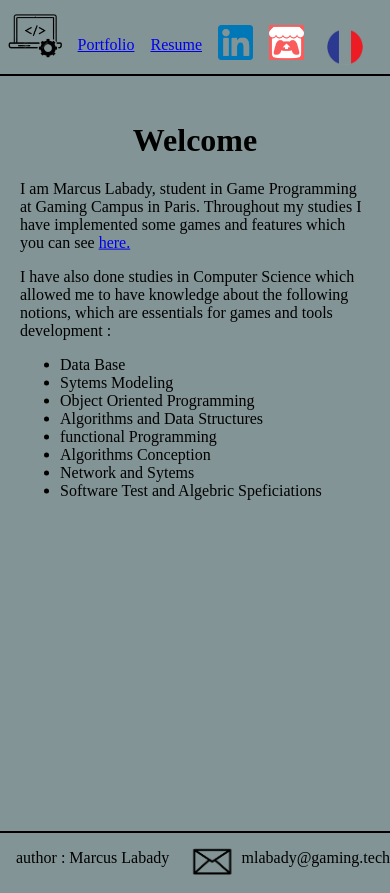
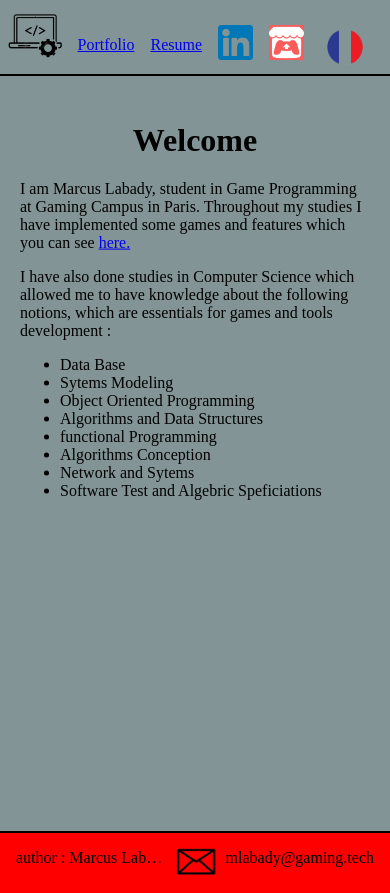
Before and after one commit to Marcus128/Portfolio, a plain HTML site: page english/index.html in a window 390 px wide. Drawn offline with Linux system fonts and the light colour scheme.

Commit message:
reecriture du footer dans le media query x2

```diff
--- a/css/index.css
+++ b/css/index.css
@@ -132,13 +132,19 @@ footer {
 }
 
 #author{
-	 white-space: nowrap; /* Empêche le texte de passer à la ligne */
-	 padding-left: 1em;
+	white-space: nowrap; /* Empêche le texte de passer à la ligne */
+	padding-left: 1em;
+
+    overflow: hidden;
+    text-overflow: ellipsis; /* Ajoute "..." si le texte dépasse */
+    max-width: 100%; /* Empêche qu'il dépasse la largeur du footer */
 }
 
 footer > #mail{
 	display: flex;
 	margin-left: auto;
+	padding-right: 1em;
+
 	/*width: 100%;
     box-sizing: border-box;*/ /* S'assure que le padding ne dépasse pas */
 }
@@ -181,5 +187,6 @@ footer > #mail{
    		box-sizing: border-box;
     	position: relative;
     	bottom: 0;
+    	background-color: red;
 	}
 }
--- a/css/portfolio.css
+++ b/css/portfolio.css
@@ -150,6 +150,7 @@ footer {
 footer > #mail{
 	display: flex;
 	margin-left: auto;
+	padding-right: 1em;
 }
 
 
```
Also changed, not shown: index.html (+2 -2 lines).
